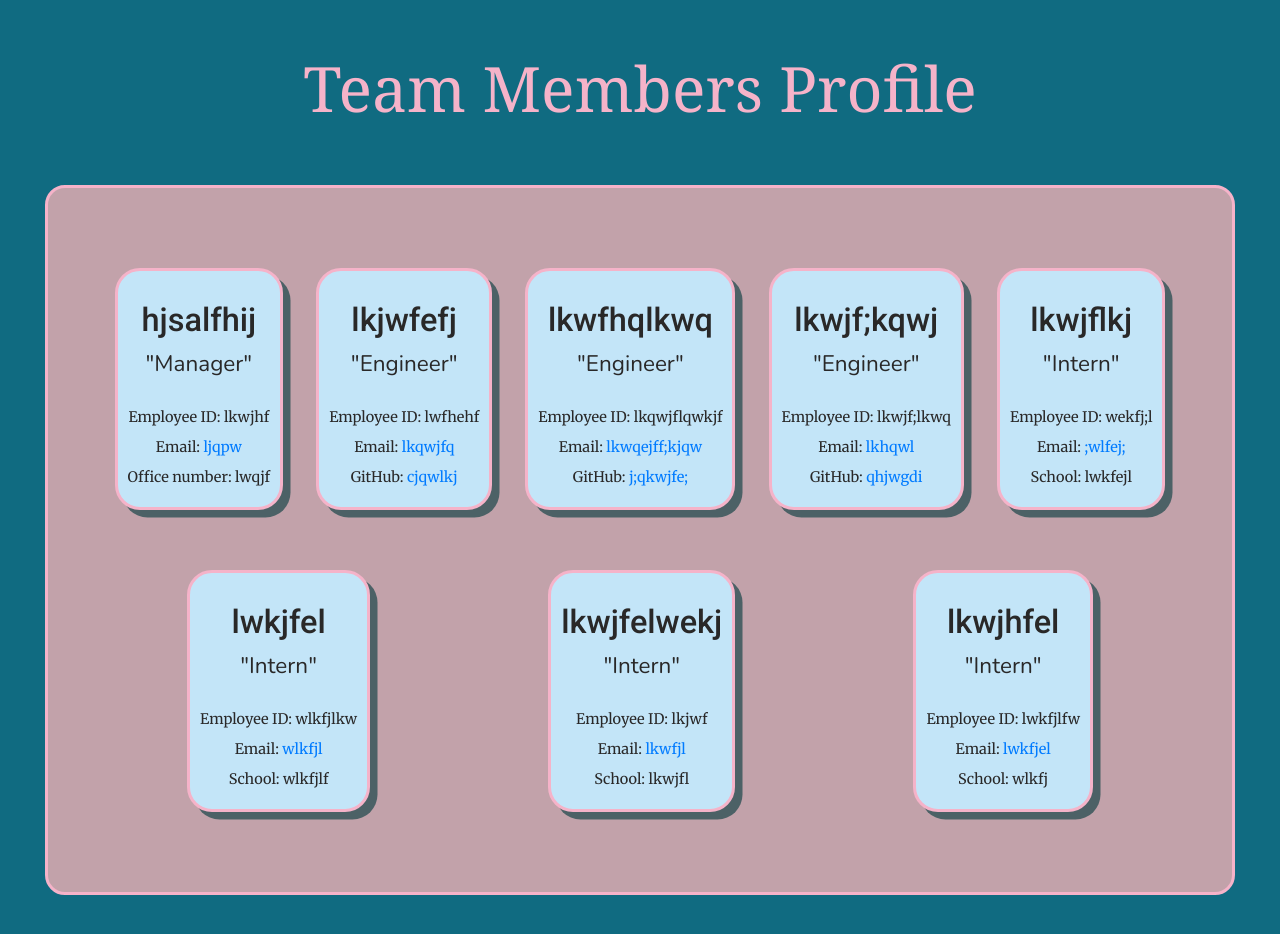
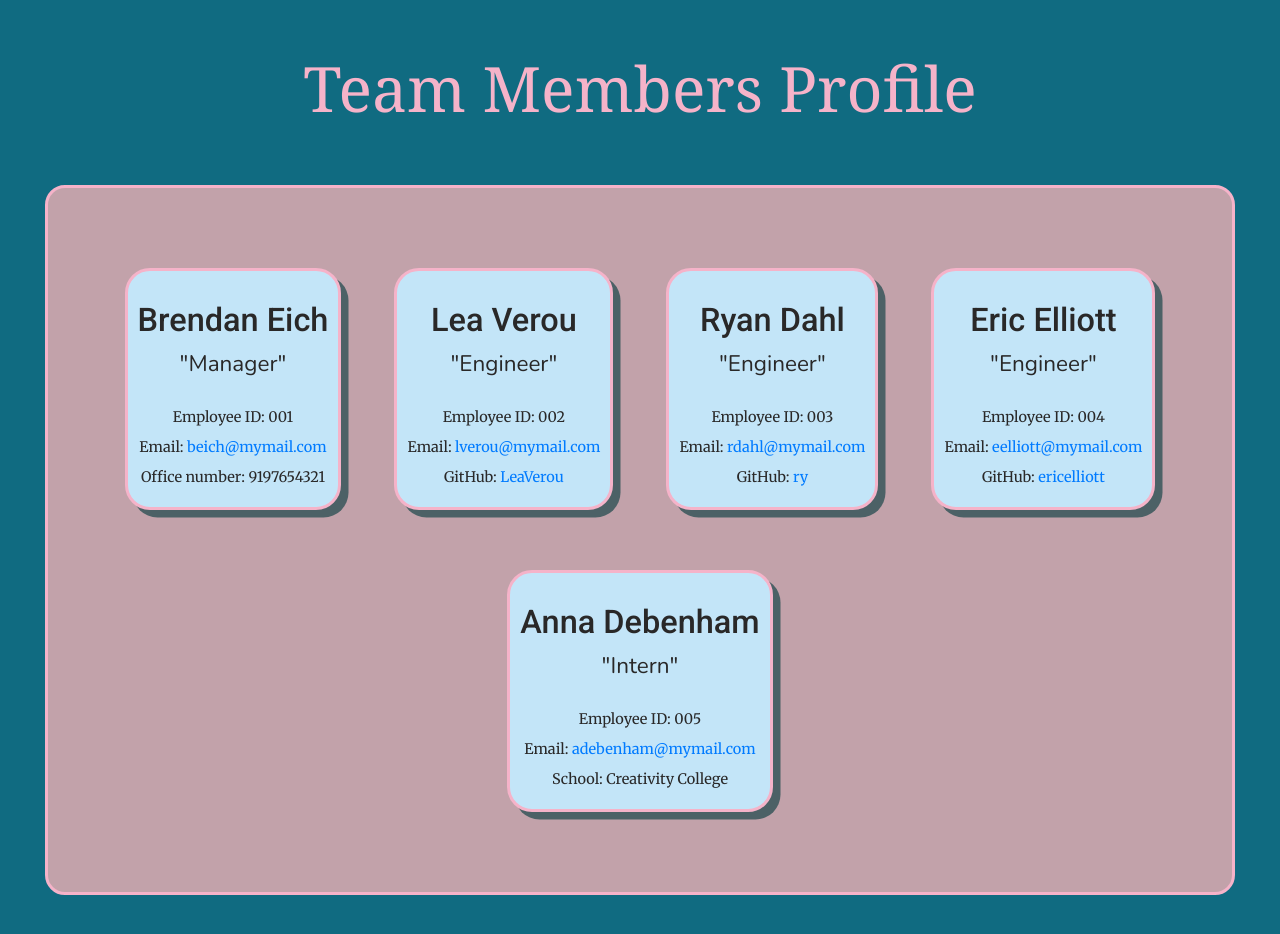
Before and after one commit to AranATA/team-profile-generator, a website: page dist/myteam.html in a window 1280 px wide. Drawn offline with nearby package versions, Linux system fonts and the light colour scheme.

```diff
--- a/dist/myteam.html
+++ b/dist/myteam.html
@@ -25,112 +25,70 @@
 
     <div class="member">
       <div>
-        <h2>hjsalfhij</h2>
+        <h2>Brendan Eich</h2>
         <h3>"Manager"</h3>
       </div>
       <div>
-        <p>Employee ID: lkwjhf</p>
-        <p>Email: <a href="mailto:ljqpw">ljqpw</a></p>
+        <p>Employee ID: 001</p>
+        <p>Email: <a href="mailto:beich@mymail.com">beich@mymail.com</a></p>
 
-        <p>Office number: lwqjf</p>
+        <p>Office number: 9197654321</p>
 
       </div>
     </div>
 
     <div class="member">
       <div>
-        <h2>lkjwfefj</h2>
+        <h2>Lea Verou</h2>
         <h3>"Engineer"</h3>
       </div>
       <div>
-        <p>Employee ID: lwfhehf</p>
-        <p>Email: <a href="mailto:lkqwjfq">lkqwjfq</a></p>
+        <p>Employee ID: 002</p>
+        <p>Email: <a href="mailto:lverou@mymail.com">lverou@mymail.com</a></p>
 
-        <p>GitHub: <a href="https://github.com/cjqwlkj">cjqwlkj</a></p>
+        <p>GitHub: <a href="https://github.com/LeaVerou">LeaVerou</a></p>
 
       </div>
     </div>
 
     <div class="member">
       <div>
-        <h2>lkwfhqlkwq</h2>
+        <h2>Ryan Dahl</h2>
         <h3>"Engineer"</h3>
       </div>
       <div>
-        <p>Employee ID: lkqwjflqwkjf</p>
-        <p>Email: <a href="mailto:lkwqejff;kjqw">lkwqejff;kjqw</a></p>
+        <p>Employee ID: 003</p>
+        <p>Email: <a href="mailto:rdahl@mymail.com">rdahl@mymail.com</a></p>
 
-        <p>GitHub: <a href="https://github.com/j;qkwjfe;">j;qkwjfe;</a></p>
+        <p>GitHub: <a href="https://github.com/ry">ry</a></p>
 
       </div>
     </div>
 
     <div class="member">
       <div>
-        <h2>lkwjf;kqwj</h2>
+        <h2>Eric Elliott</h2>
         <h3>"Engineer"</h3>
       </div>
       <div>
-        <p>Employee ID: lkwjf;lkwq</p>
-        <p>Email: <a href="mailto:lkhqwl">lkhqwl</a></p>
+        <p>Employee ID: 004</p>
+        <p>Email: <a href="mailto:eelliott@mymail.com">eelliott@mymail.com</a></p>
 
-        <p>GitHub: <a href="https://github.com/qhjwgdi">qhjwgdi</a></p>
+        <p>GitHub: <a href="https://github.com/ericelliott">ericelliott</a></p>
 
       </div>
     </div>
 
     <div class="member">
       <div>
-        <h2>lkwjflkj</h2>
+        <h2>Anna Debenham</h2>
         <h3>"Intern"</h3>
       </div>
       <div>
-        <p>Employee ID: wekfj;l</p>
-        <p>Email: <a href="mailto:;wlfej;">;wlfej;</a></p>
+        <p>Employee ID: 005</p>
+        <p>Email: <a href="mailto:adebenham@mymail.com">adebenham@mymail.com</a></p>
 
-        <p>School: lwkfejl</p>
-
-      </div>
-    </div>
-
-    <div class="member">
-      <div>
-        <h2>lwkjfel</h2>
-        <h3>"Intern"</h3>
-      </div>
-      <div>
-        <p>Employee ID: wlkfjlkw</p>
-        <p>Email: <a href="mailto:wlkfjl">wlkfjl</a></p>
-
-        <p>School: wlkfjlf</p>
-
-      </div>
-    </div>
-
-    <div class="member">
-      <div>
-        <h2>lkwjfelwekj</h2>
-        <h3>"Intern"</h3>
-      </div>
-      <div>
-        <p>Employee ID: lkjwf</p>
-        <p>Email: <a href="mailto:lkwfjl">lkwfjl</a></p>
-
-        <p>School: lkwjfl</p>
-
-      </div>
-    </div>
-
-    <div class="member">
-      <div>
-        <h2>lkwjhfel</h2>
-        <h3>"Intern"</h3>
-      </div>
-      <div>
-        <p>Employee ID: lwkfjlfw</p>
-        <p>Email: <a href="mailto:lwkfjel">lwkfjel</a></p>
-
-        <p>School: wlkfj</p>
+        <p>School: Creativity College</p>
 
       </div>
     </div>
```
Also changed, not shown: README.md, dist/images/answers.png (added), dist/images/scrshot-teamprofilegenerator.png (added), dist/images/test-results.png (added).
